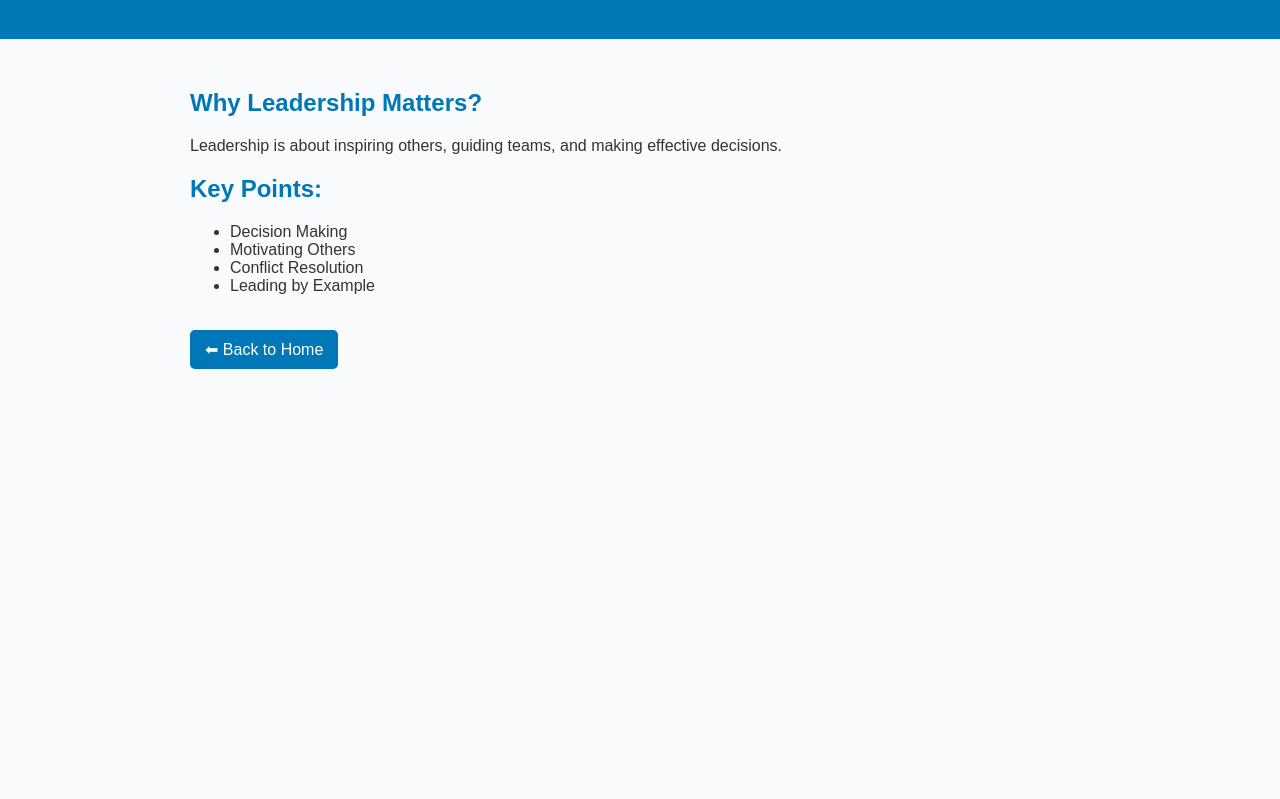
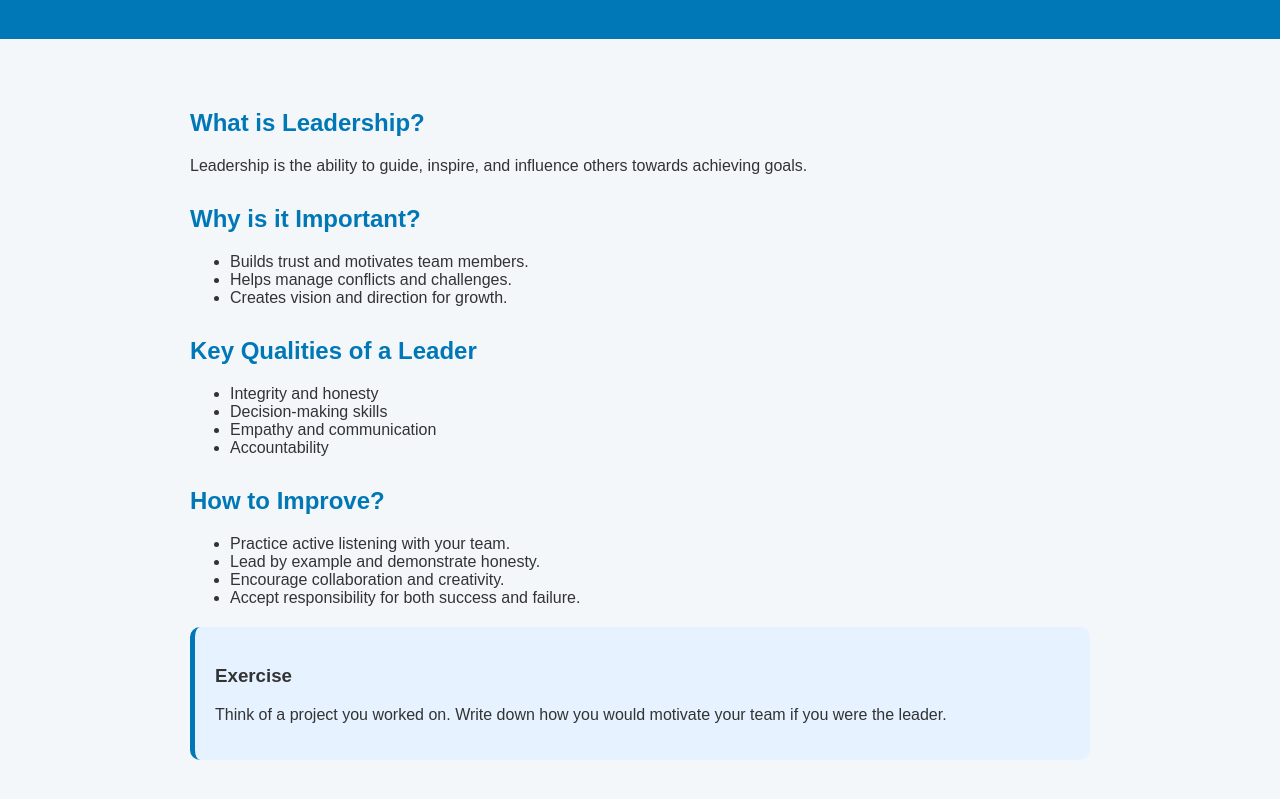
Before and after one commit to abhishekdegaonkar/soft-skills-hub, a plain HTML site: page leadership.html in a window 1280 px wide. Shown: the part 81-880 px from the top of the page. Before the commit the page ends 800 px from the top, so only its background shows below. Drawn offline with Linux system fonts and the light colour scheme.

Commit message:
Update leadership.html

```diff
--- a/leadership.html
+++ b/leadership.html
@@ -3,15 +3,13 @@
 <head>
   <meta charset="UTF-8">
   <meta name="viewport" content="width=device-width, initial-scale=1.0">
-  <title>Leadership - Soft Skills Hub</title>
+  <title>Leadership Skills</title>
   <style>
-    body { font-family: Arial, sans-serif; margin: 0; padding: 0; background: #f9fafc; color: #333; }
-    header { background: #0077b6; color: white; padding: 20px; text-align: center; }
-    .container { padding: 30px; max-width: 900px; margin: auto; }
-    h2 { color: #0077b6; }
-    ul { margin: 15px 0; }
-    a.back { display: inline-block; margin-top: 20px; padding: 10px 15px; background: #0077b6; color: white; text-decoration: none; border-radius: 5px; }
-    a.back:hover { background: #023e8a; }
+    body { font-family: Arial, sans-serif; background: #f4f7fa; color: #333; margin: 0; }
+    header { background: #0077b6; color: white; text-align: center; padding: 20px; }
+    .container { max-width: 900px; margin: auto; padding: 40px; }
+    h2 { color: #0077b6; margin-top: 30px; }
+    .exercise { background: #e6f2ff; padding: 20px; border-left: 5px solid #0077b6; margin-top: 20px; border-radius: 10px; }
   </style>
 </head>
 <body>
@@ -19,16 +17,36 @@
     <h1>Leadership Skills</h1>
   </header>
   <div class="container">
-    <h2>Why Leadership Matters?</h2>
-    <p>Leadership is about inspiring others, guiding teams, and making effective decisions.</p>
-    <h2>Key Points:</h2>
+    <h2>What is Leadership?</h2>
+    <p>Leadership is the ability to guide, inspire, and influence others towards achieving goals.</p>
+
+    <h2>Why is it Important?</h2>
     <ul>
-      <li>Decision Making</li>
-      <li>Motivating Others</li>
-      <li>Conflict Resolution</li>
-      <li>Leading by Example</li>
+      <li>Builds trust and motivates team members.</li>
+      <li>Helps manage conflicts and challenges.</li>
+      <li>Creates vision and direction for growth.</li>
     </ul>
-    <a href="index.html" class="back">⬅ Back to Home</a>
+
+    <h2>Key Qualities of a Leader</h2>
+    <ul>
+      <li>Integrity and honesty</li>
+      <li>Decision-making skills</li>
+      <li>Empathy and communication</li>
+      <li>Accountability</li>
+    </ul>
+
+    <h2>How to Improve?</h2>
+    <ul>
+      <li>Practice active listening with your team.</li>
+      <li>Lead by example and demonstrate honesty.</li>
+      <li>Encourage collaboration and creativity.</li>
+      <li>Accept responsibility for both success and failure.</li>
+    </ul>
+
+    <div class="exercise">
+      <h3>Exercise</h3>
+      <p>Think of a project you worked on. Write down how you would motivate your team if you were the leader.</p>
+    </div>
   </div>
 </body>
 </html>
```
